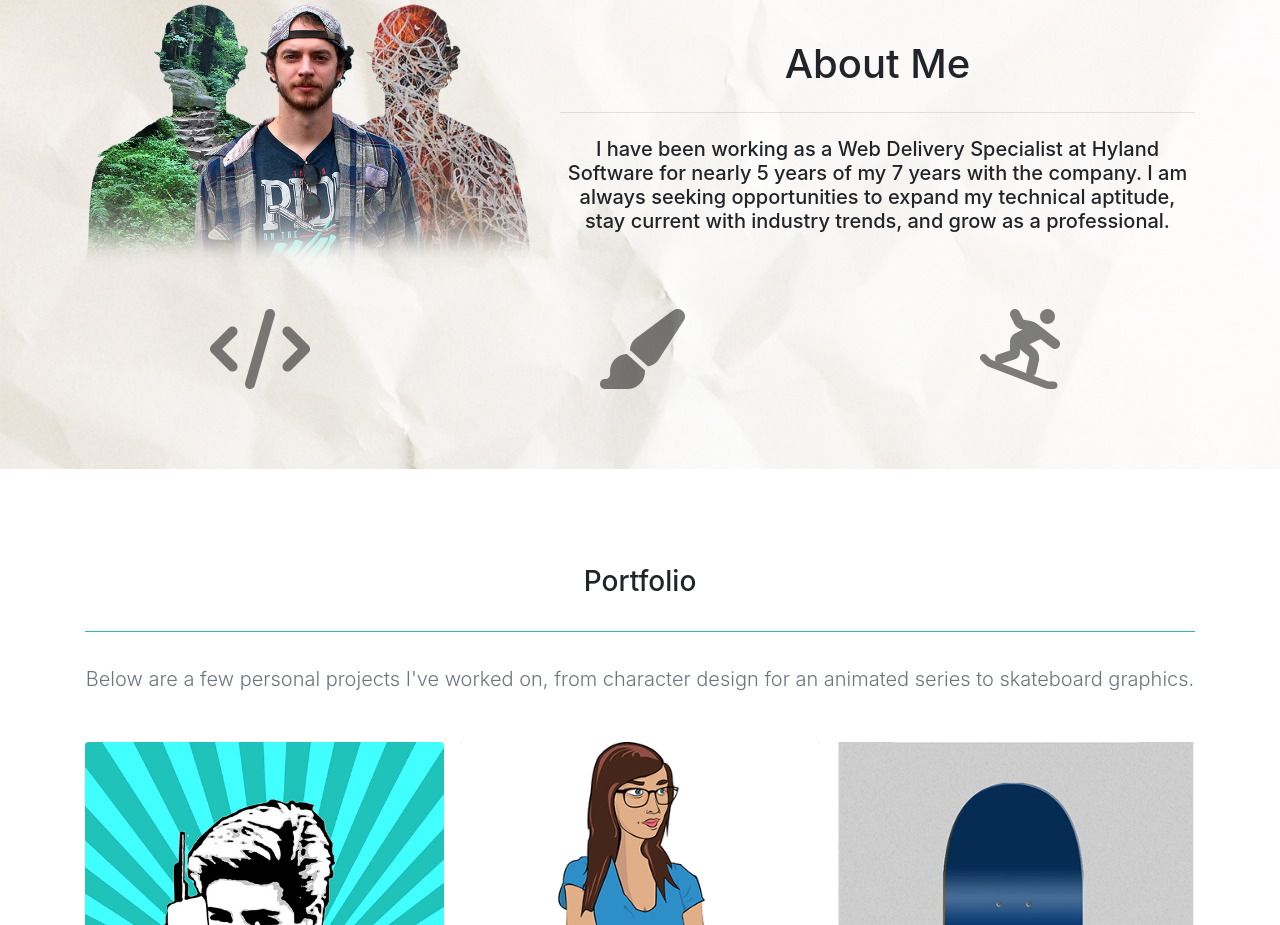
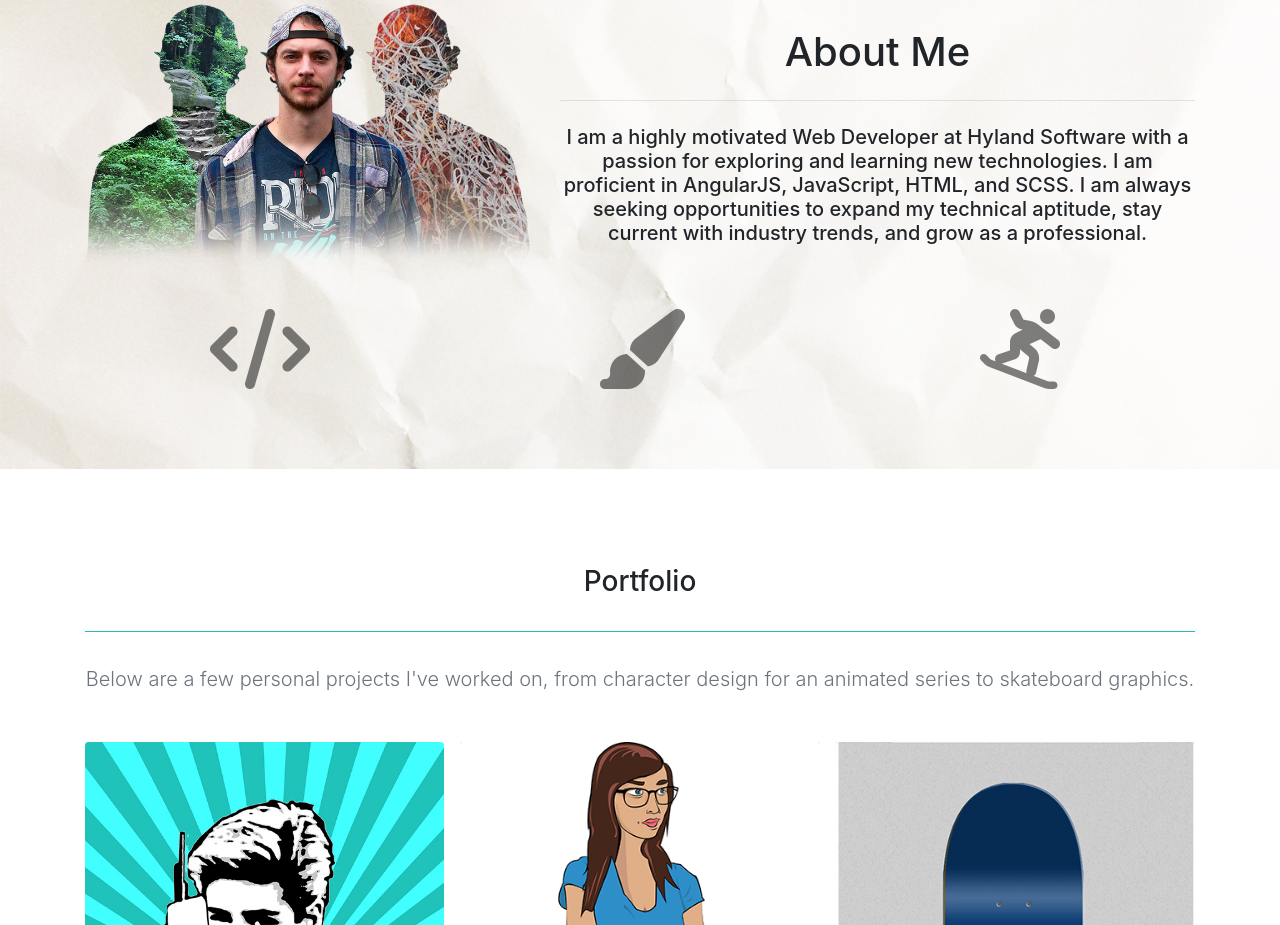
Before and after one commit to SkateCarbonCopy/Portfolio, a React (Create React App) app: page / in a window 1280 px wide. Shown: the part 860-1785 px from the top of the page. Built offline with nearby package versions, Linux system fonts and the light colour scheme.

Commit message:
updating about me section

```diff
--- a/src/components/AboutMe/AboutMe.js
+++ b/src/components/AboutMe/AboutMe.js
@@ -12,7 +12,7 @@ class AboutMe extends React.Component {
                         <div className="col-md-7 align-self-center">
                             <h1>About Me</h1>
                             <hr className="my-4" />
-                            <h5>I have been working as a Web Delivery Specialist at Hyland Software for nearly 5 years of my 7 years with the company. I am always seeking opportunities to expand my technical aptitude, stay current with industry trends, and grow as a professional.  </h5>
+                            <h5>I am a highly motivated Web Developer at Hyland Software with a passion for exploring and learning new technologies. I am proficient in AngularJS, JavaScript, HTML, and SCSS. I am always seeking opportunities to expand my technical aptitude, stay current with industry trends, and grow as a professional.</h5>
                         </div>
                     </div>
                     <div className="row mb-3" id="skills">
```
